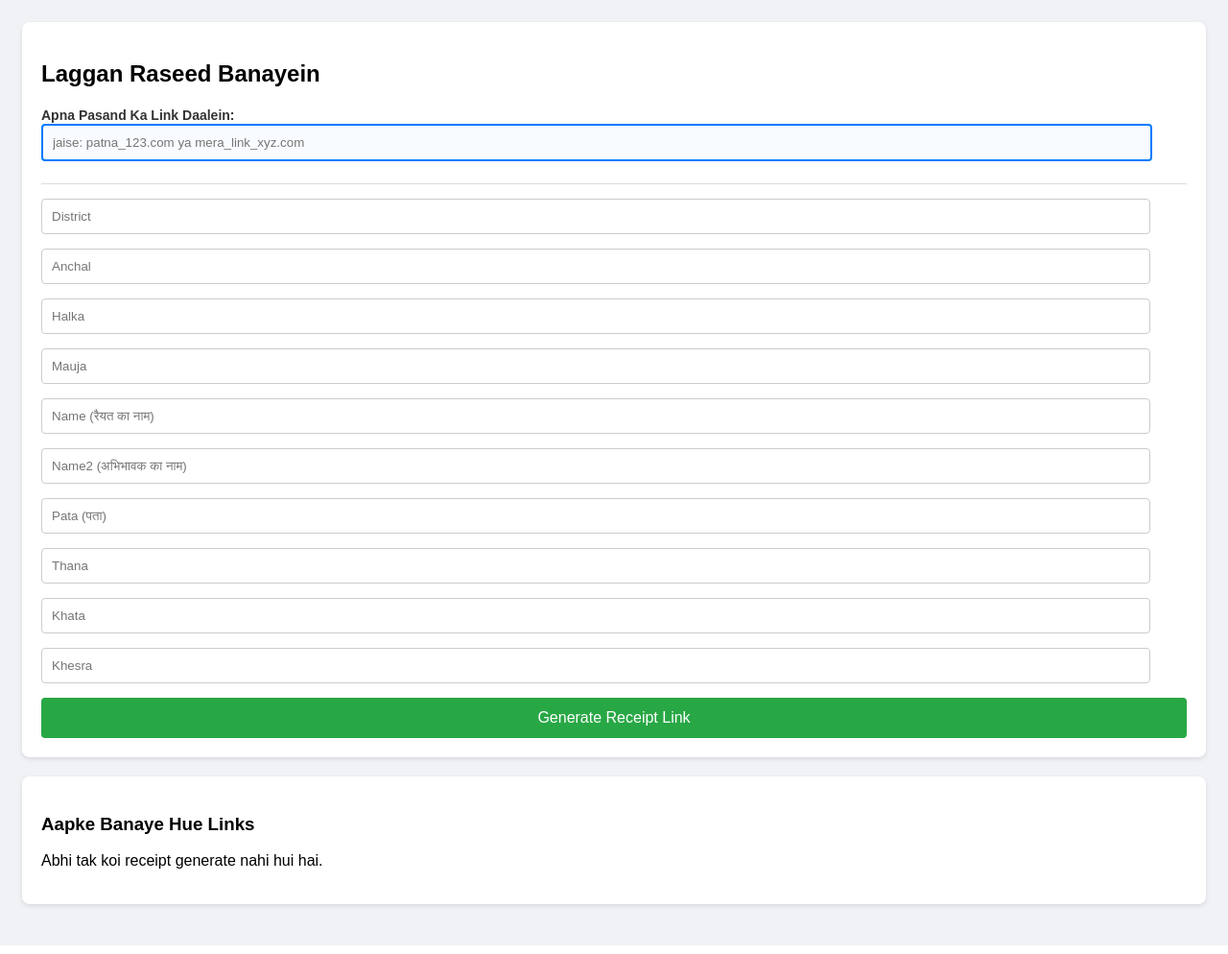
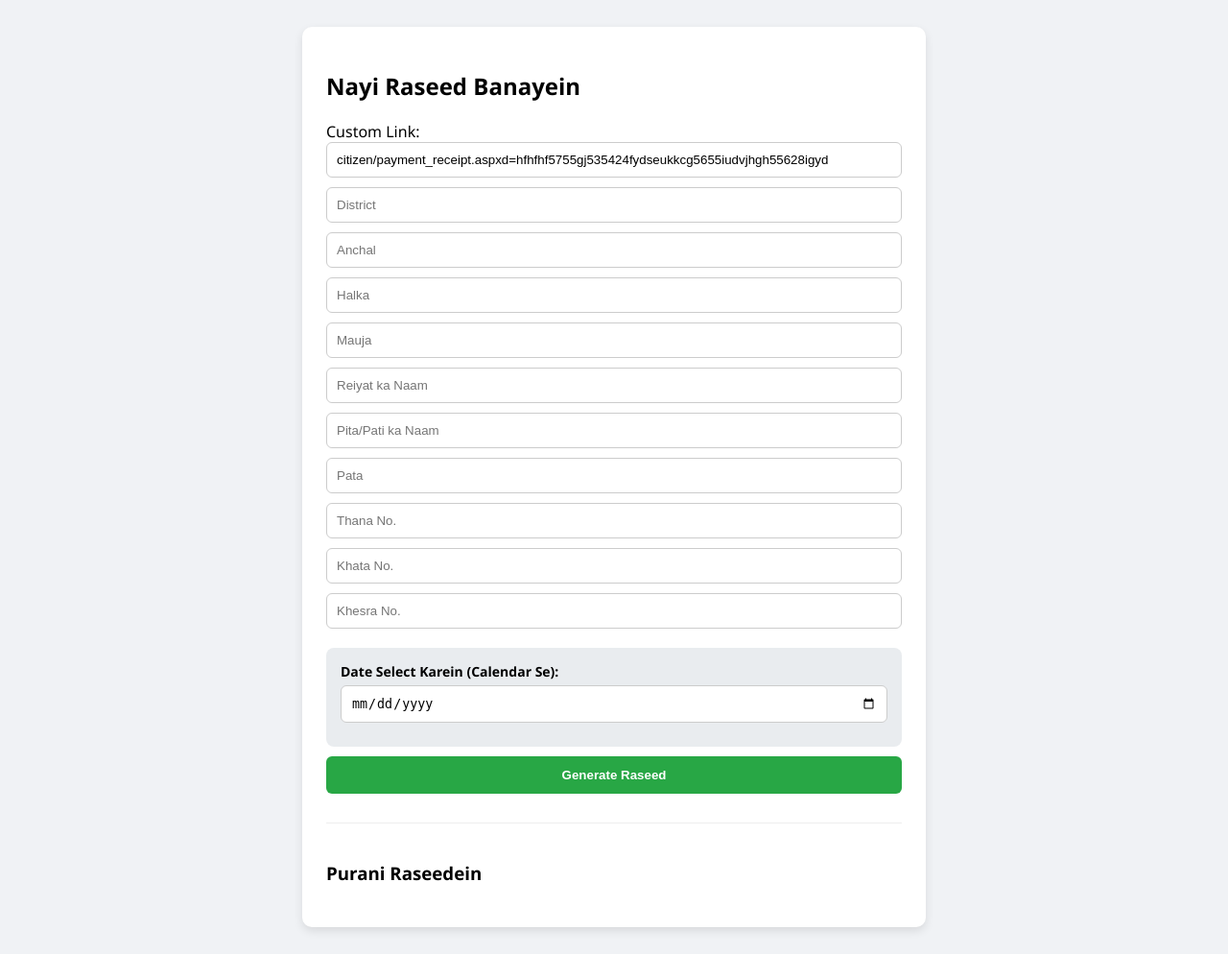
Before and after one commit to sk538180-pixel/RECIPT, a Flask app: page / in a window 1280 px wide. Shown: the whole page at 96% size. Run offline with Flask 3, Linux system fonts and the light colour scheme; the visitor is signed in with stand-in values (Sample User, id 1); data that the repository does not hold is empty.

Commit message:
Update index.html

```diff
--- a/templates/index.html
+++ b/templates/index.html
@@ -1,58 +1,62 @@
 <!DOCTYPE html>
-<html>
+<html lang="en">
 <head>
-    <meta name="viewport" content="width=device-width, initial-scale=1">
-    <title>Receipt Generator Dashboard</title>
+    <meta charset="UTF-8">
+    <meta name="viewport" content="width=device-width, initial-scale=1.0">
+    <title>Laggan Raseed Dashboard</title>
     <style>
-        body { font-family: Arial; padding: 15px; background: #f0f2f5; }
-        .box { background: white; padding: 20px; border-radius: 8px; margin-bottom: 20px; box-shadow: 0 2px 5px rgba(0,0,0,0.1);}
-        input { width: 95%; padding: 10px; margin-bottom: 15px; border: 1px solid #ccc; border-radius: 4px;}
-        button { width: 100%; padding: 12px; background: #28a745; color: white; border: none; font-size: 16px; border-radius: 4px; cursor:pointer;}
-        .link-list li { margin-bottom: 15px; background: white; padding: 15px; border-radius: 5px; list-style-type: none;}
-        .btn-edit { background: #007bff; color: white; text-decoration: none; padding: 5px 10px; border-radius: 3px; font-size: 14px;}
-        .btn-delete { background: #dc3545; color: white; text-decoration: none; padding: 5px 10px; border-radius: 3px; font-size: 14px; margin-left: 5px;}
-        .highlight-input { border: 2px solid #007bff; background-color: #f8fbff; }
+        body { font-family: 'Segoe UI', sans-serif; background-color: #f0f2f5; padding: 20px; }
+        .container { max-width: 600px; margin: auto; background: white; padding: 25px; border-radius: 10px; box-shadow: 0 4px 10px rgba(0,0,0,0.1); }
+        input { width: 100%; padding: 10px; margin-bottom: 10px; border: 1px solid #ccc; border-radius: 6px; box-sizing: border-box; }
+        .btn-submit { width: 100%; padding: 12px; background: #28a745; color: white; border: none; border-radius: 6px; cursor: pointer; font-weight: bold; }
+        .receipt-list { margin-top: 30px; border-top: 1px solid #eee; padding-top: 20px; }
+        .item { background: #f9f9f9; padding: 10px; border-bottom: 1px solid #ddd; margin-bottom: 10px; display: flex; flex-direction: column; }
+        .actions { margin-top: 10px; }
+        .actions a { text-decoration: none; padding: 5px 10px; border-radius: 4px; font-size: 13px; font-weight: bold; margin-right: 5px; }
+        .btn-edit-data { background: #007bff; color: white; }
+        .btn-edit-html { background: #ffc107; color: black; }
+        .btn-delete { background: #dc3545; color: white; }
     </style>
 </head>
 <body>
-
-    <div class="box">
-        <h2>Laggan Raseed Banayein</h2>
+<div class="container">
+    <h2>Nayi Raseed Banayein</h2>
     <form action="/create" method="POST">
-
-            <label style="font-size: 14px; font-weight: bold; color: #333;">Apna Pasand Ka Link Daalein:</label>
-            <input type="text" name="custom_url" class="highlight-input" placeholder="jaise: patna_123.com ya mera_link_xyz.com" required>
-            <hr style="border: 0; border-top: 1px solid #ddd; margin-bottom: 15px;">
+        <label>Custom Link:</label>
+        <input type="text" name="custom_url" value="citizen/payment_receipt.aspxd=hfhfhf5755gj535424fydseukkcg5655iudvjhgh55628igyd" required>
 
         <input type="text" name="district" placeholder="District" required>
         <input type="text" name="anchal" placeholder="Anchal" required>
         <input type="text" name="halka" placeholder="Halka" required>
         <input type="text" name="mauja" placeholder="Mauja" required>
-            <input type="text" name="name" placeholder="Name (रैयत का नाम)" required>
-            <input type="text" name="name2" placeholder="Name2 (अभिभावक का नाम)" required>
-            <input type="text" name="pata" placeholder="Pata (पता)" required>
-            <input type="text" name="thana" placeholder="Thana" required>
-            <input type="text" name="khata" placeholder="Khata" required>
-            <input type="text" name="khesra" placeholder="Khesra" required>
+        <input type="text" name="name" placeholder="Reiyat ka Naam" required>
+        <input type="text" name="name2" placeholder="Pita/Pati ka Naam" required>
+        <input type="text" name="pata" placeholder="Pata" required>
+        <input type="text" name="thana" placeholder="Thana No." required>
+        <input type="text" name="khata" placeholder="Khata No." required>
+        <input type="text" name="khesra" placeholder="Khesra No." required>
 
-            <button type="submit">Generate Receipt Link</button>
-        </form>
+        <div style="background: #e9ecef; padding: 15px; border-radius: 8px; margin: 10px 0;">
+            <p style="margin: 0 0 5px 0; font-weight: bold; font-size: 14px;">Date Select Karein (Calendar Se):</p>
+            <input type="date" name="date" required>
         </div>
 
-    <div class="box">
-        <h3>Aapke Banaye Hue Links</h3>
-        <ul class="link-list" style="padding-left: 0;">
-            {% for page in pages %}
-                <li>
-                    <strong>Link:</strong> <a href="/{{ page[1] }}" target="_blank">/{{ page[1] }}</a><br><br>
-                    <a href="/edit/{{ page[0] }}" class="btn-edit">Edit Code</a>
-                    <a href="/delete/{{ page[0] }}" class="btn-delete">Delete</a>
-                </li>
-            {% else %}
-                <p>Abhi tak koi receipt generate nahi hui hai.</p>
+        <button type="submit" class="btn-submit">Generate Raseed</button>
+    </form>
+
+    <div class="receipt-list">
+        <h3>Purani Raseedein</h3>
+        {% for id, url in pages %}
+        <div class="item">
+            <a href="/{{ url }}" target="_blank" style="color: #333; font-weight: bold; margin-bottom: 5px;">/{{ url[:35] }}...</a>
+            <div class="actions">
+                <a href="/edit_data/{{ id }}" class="btn-edit-data">Edit Form Data</a>
+                <a href="/edit/{{ id }}" class="btn-edit-html">Edit HTML Code</a>
+                <a href="/delete/{{ id }}" class="btn-delete" onclick="return confirm('Pakka delete karna hai?')">Delete</a>
+            </div>
+        </div>
         {% endfor %}
-        </ul>
     </div>
-
+</div>
 </body>
 </html>
```
Lines whose indentation alone changed are shown as unchanged.
